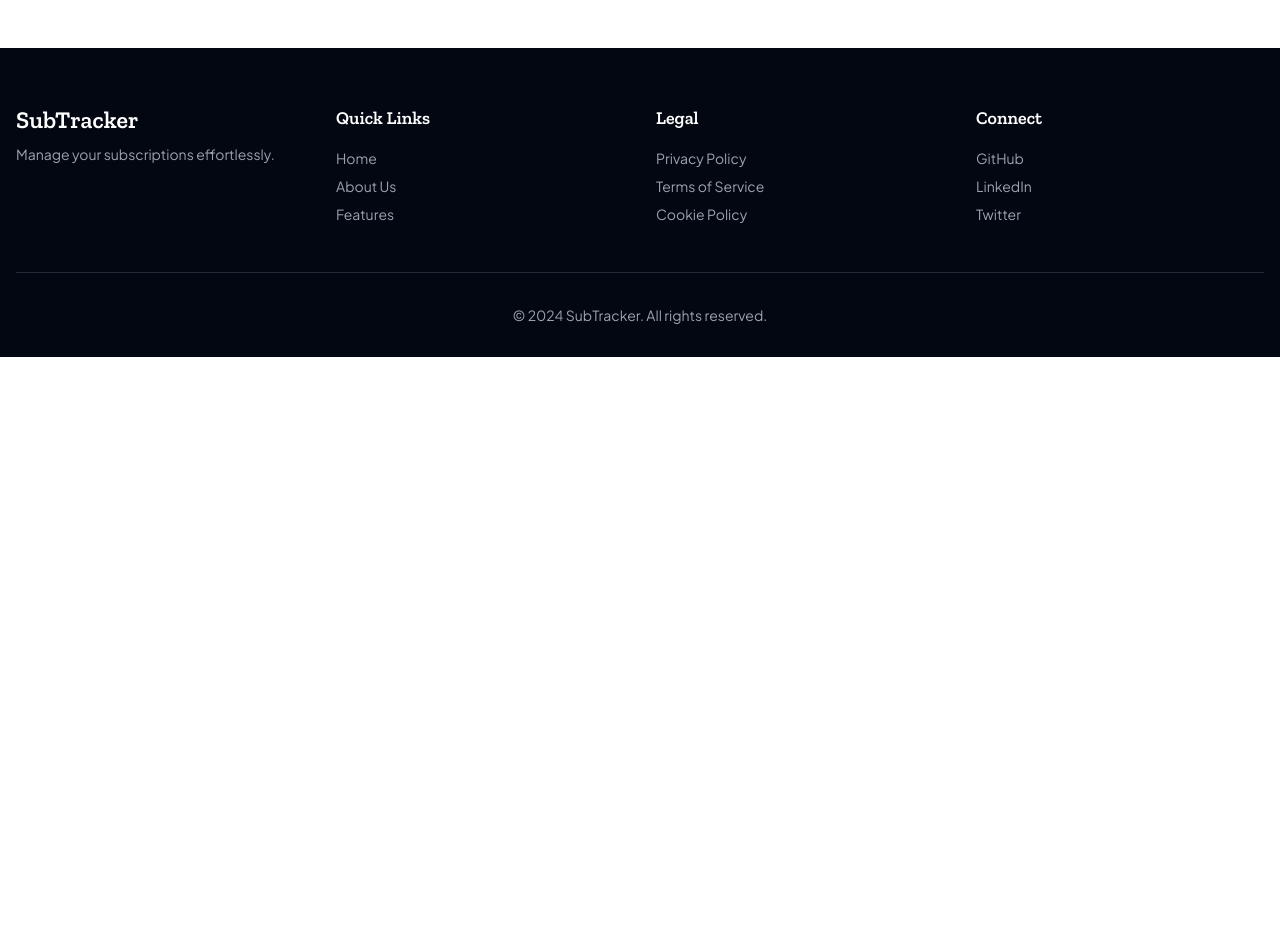
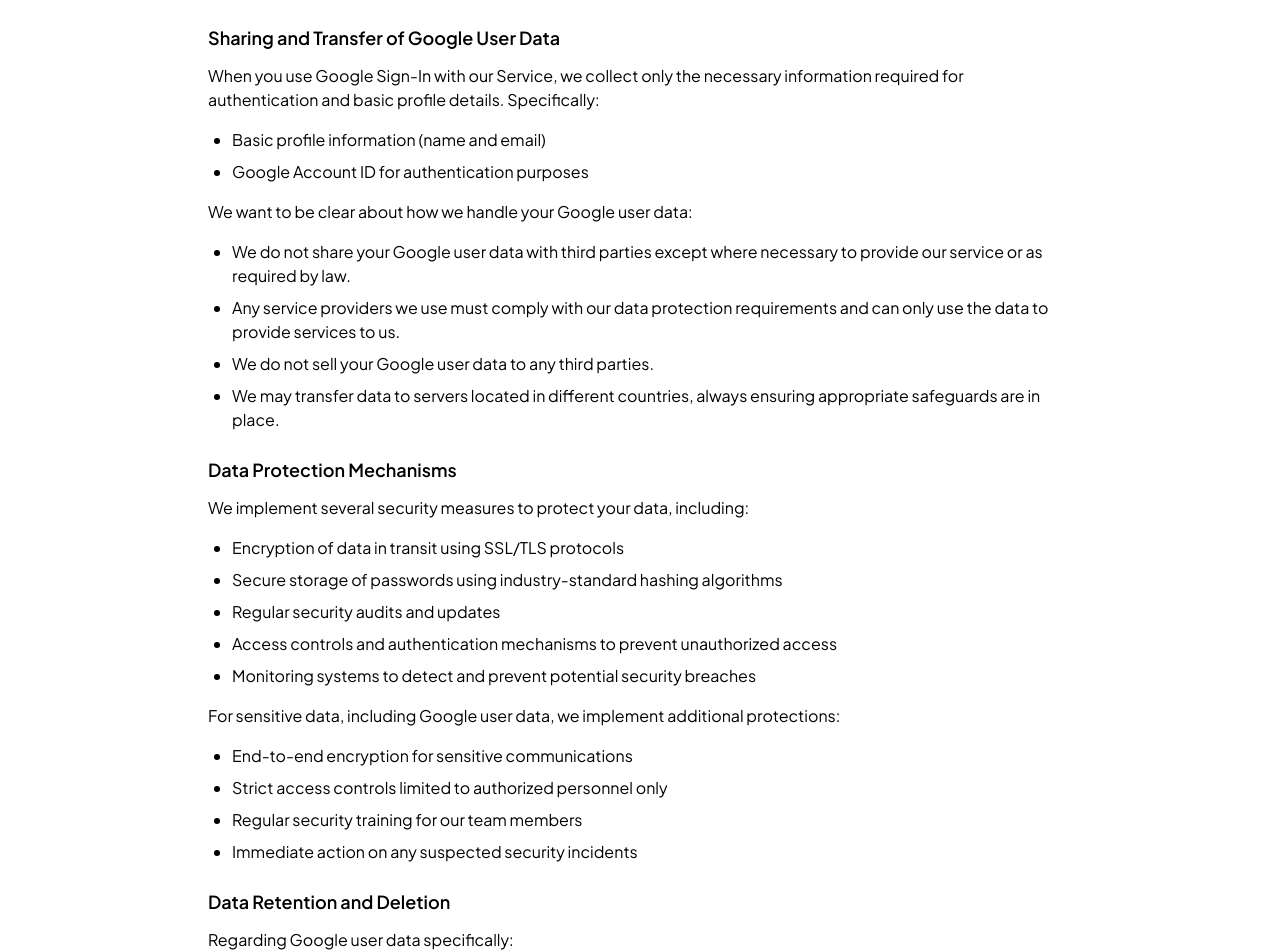
Before and after one commit to Abhijeet03s/SubTracker, a Next.js app: page /privacy-policy in a window 1280 px wide. Shown: the part 3400-4352 px from the top of the page. Before the commit the page ends 3757 px from the top, so only its background shows below. Built offline with nearby package versions, Linux system fonts and the light colour scheme; no server answers.

Commit message:
updated privacy policy

```diff
--- a/app/privacy-policy/page.tsx
+++ b/app/privacy-policy/page.tsx
@@ -126,6 +126,57 @@
                               </ul>
                            </div>
                         </div>
+                        <div>
+                           <h4 className="text-lg font-semibold mb-3">Sharing and Transfer of Google User Data</h4>
+                           <div className="space-y-4">
+                              <p>When you use Google Sign-In with our Service, we collect only the necessary information required for authentication and basic profile details. Specifically:</p>
+                              <ul className="list-disc pl-6 space-y-2">
+                                 <li>Basic profile information (name and email)</li>
+                                 <li>Google Account ID for authentication purposes</li>
+                              </ul>
+
+                              <p>We want to be clear about how we handle your Google user data:</p>
+                              <ul className="list-disc pl-6 space-y-2">
+                                 <li>We do not share your Google user data with third parties except where necessary to provide our service or as required by law.</li>
+                                 <li>Any service providers we use must comply with our data protection requirements and can only use the data to provide services to us.</li>
+                                 <li>We do not sell your Google user data to any third parties.</li>
+                                 <li>We may transfer data to servers located in different countries, always ensuring appropriate safeguards are in place.</li>
+                              </ul>
+                           </div>
+                        </div>
+
+                        <div>
+                           <h4 className="text-lg font-semibold mb-3">Data Protection Mechanisms</h4>
+                           <div className="space-y-4">
+                              <p>We implement several security measures to protect your data, including:</p>
+                              <ul className="list-disc pl-6 space-y-2">
+                                 <li>Encryption of data in transit using SSL/TLS protocols</li>
+                                 <li>Secure storage of passwords using industry-standard hashing algorithms</li>
+                                 <li>Regular security audits and updates</li>
+                                 <li>Access controls and authentication mechanisms to prevent unauthorized access</li>
+                                 <li>Monitoring systems to detect and prevent potential security breaches</li>
+                              </ul>
+
+                              <p>For sensitive data, including Google user data, we implement additional protections:</p>
+                              <ul className="list-disc pl-6 space-y-2">
+                                 <li>End-to-end encryption for sensitive communications</li>
+                                 <li>Strict access controls limited to authorized personnel only</li>
+                                 <li>Regular security training for our team members</li>
+                                 <li>Immediate action on any suspected security incidents</li>
+                              </ul>
+                           </div>
+                        </div>
+
+                        <div>
+                           <h4 className="text-lg font-semibold mb-3">Data Retention and Deletion</h4>
+                           <div className="space-y-4">
+                              <p>Regarding Google user data specifically:</p>
+                              <ul className="list-disc pl-6 space-y-2">
+                                 <li>We retain Google user data only as long as necessary to provide our services. Users may request deletion of their data by contacting us at <a href="mailto:abhijeetsharma476@gmail.com" className="text-blue-600 hover:text-blue-800">abhijeetsharma476@gmail.com</a>. Upon termination of the user&apos;s account, all associated data is permanently deleted within 30 days, in line with Google&apos;s data retention policies.</li>
+                              </ul>
+                              <p>Please note that some information may be retained for legal, security, or business requirements, but we will inform you of any such retention when you request deletion.</p>
+                           </div>
+                        </div>
                      </div>
                   </section>
                </div>
```
